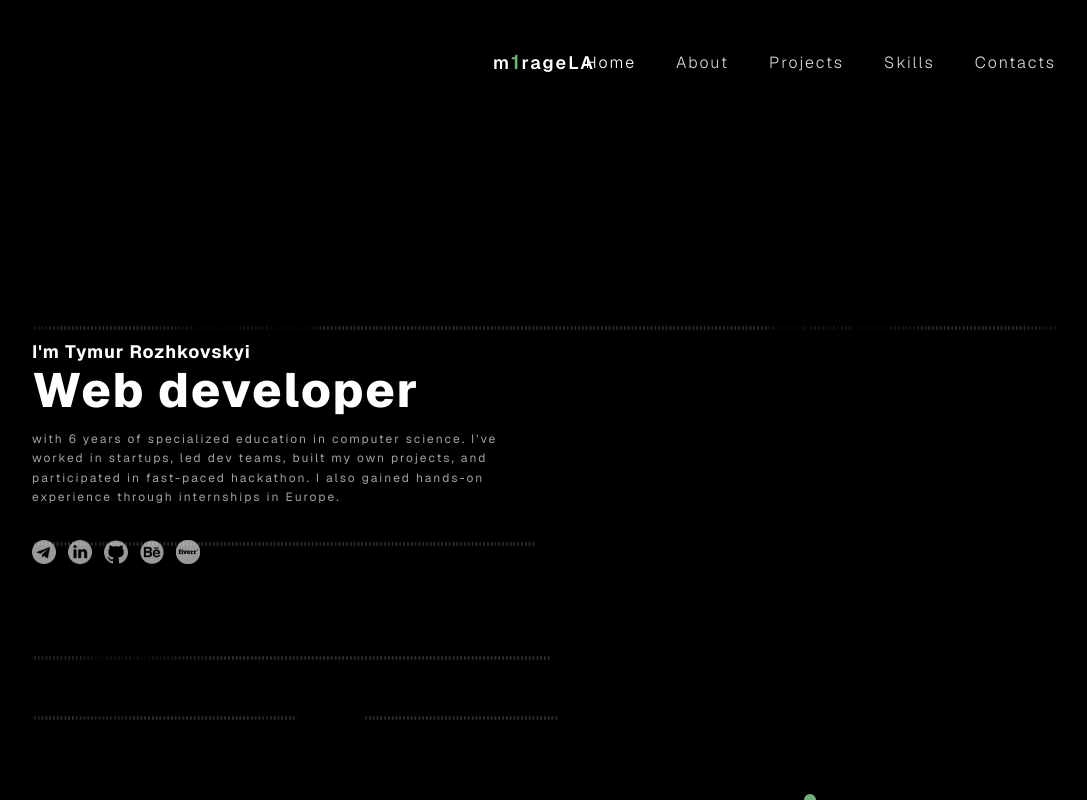
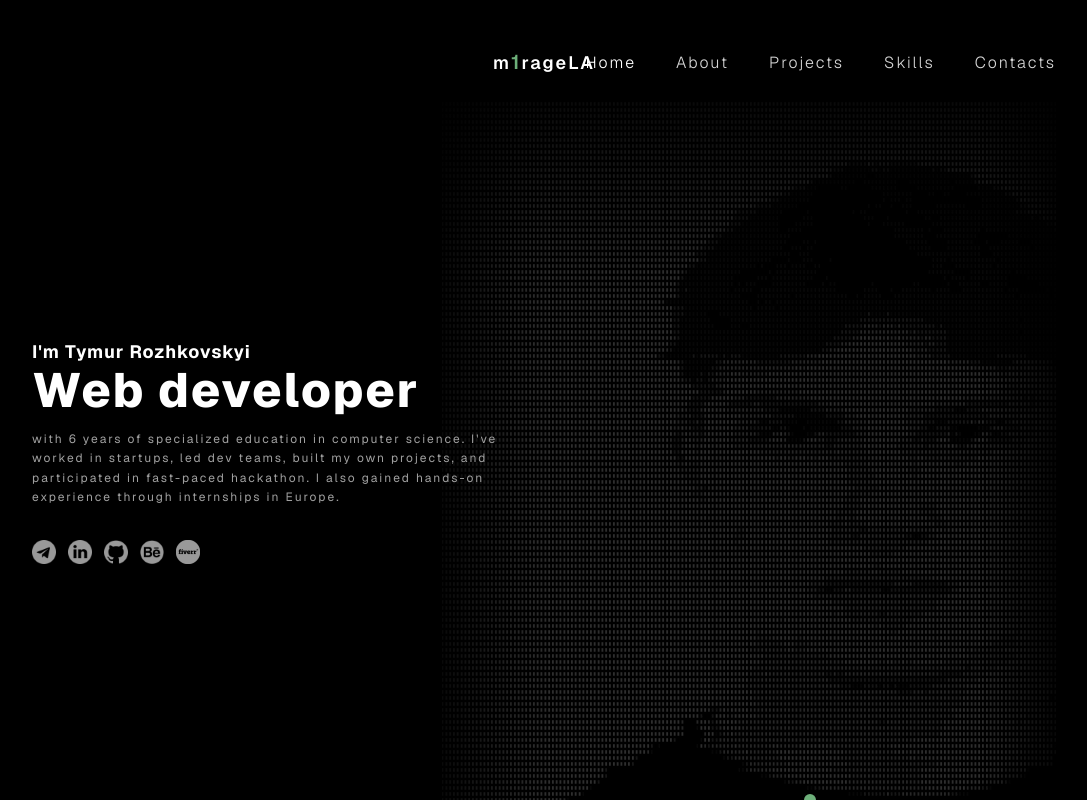
Before and after one commit to m1rageLA/portfolio, a Next.js app: page / in a window 1280 px wide. Shown: the whole page, without its empty margins (96-1183 px from the left). Built offline with nearby package versions, Linux system fonts and the light colour scheme.

Commit message:
Hide ASCII on mobile and tweak footer

```diff
--- a/src/components/AsciiBackground.tsx
+++ b/src/components/AsciiBackground.tsx
@@ -19,11 +19,14 @@ export default function AsciiBackground() {
   }, []);
 
   return (
-    <div className="absolute inset-0 overflow-hidden flex items-center justify-center select-none">
+    <div className="hidden md:block absolute inset-y-0 right-0 w-3/5 overflow-hidden select-none">
+      <div className="pointer-events-none absolute inset-y-0 left-0 w-1/6 bg-gradient-to-r from-black/80 to-transparent z-10" />
+      <div className="pointer-events-none absolute inset-y-0 right-0 w-1/8 bg-gradient-to-l from-black/80 to-transparent z-10" />
+      <div className="pointer-events-none absolute inset-x-0 top-0 h-1/4 bg-gradient-to-b from-black/80 to-transparent z-10" />
       <pre
         ref={asciiRef}
         aria-hidden
-        className="opacity-70 max-w-none whitespace-pre leading-[2] text-[3px] text-neutral-700 [text-shadow:_0_0_1px_#000]"
+        className="absolute inset-0 max-w-none whitespace-pre leading-[2] text-[3px] text-neutral-600/80 opacity-70 [text-shadow:_0_0_1px_#000]"
       >
         {frame}
       </pre>
--- a/src/components/Footer.tsx
+++ b/src/components/Footer.tsx
@@ -56,7 +56,7 @@ export default function Footer() {
                     <h2 className="text-2xl md:text-3xl font-semibold mb-6 tracking-wide ">
                         Services
                     </h2>
-                    <ul className="mx-auto w-fit list-disc space-y-2 text-sm md:text-base text-gray-300 marker:text-[#5cff96]">
+                    <ul className="mx-auto w-fit list-none md:list-disc space-y-2 text-sm md:text-base text-gray-300 md:marker:text-[#5cff96]">
                         {services.map((item) => (
                             <li key={item} className="leading-snug hover:text-white transition-colors duration-200">
                                 {item}
@@ -97,7 +97,7 @@ export default function Footer() {
             </div>
 
             {/* footer bottom */}
-            <div className="z-10 flex items-center justify-between text-[11px] md:text-xs text-gray-500 mt-10 md:mt-0">
+            <div className="z-10 flex items-center justify-between text-[11px] md:text-xs text-gray-500 mt-0">
                 <span>© {new Date().getFullYear()} Tymur Rozhkovskyi</span>
 
                 <button
@@ -117,5 +117,4 @@ export default function Footer() {
                 </button>
             </div>
         </footer>
-    );
-}
+    );}
```
